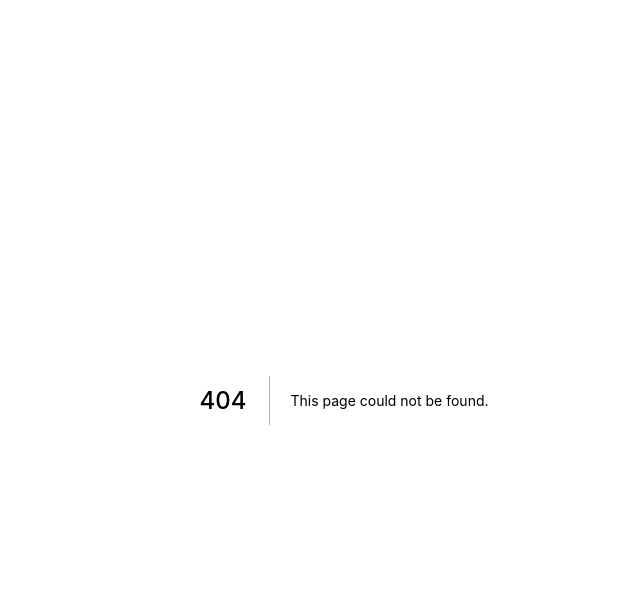
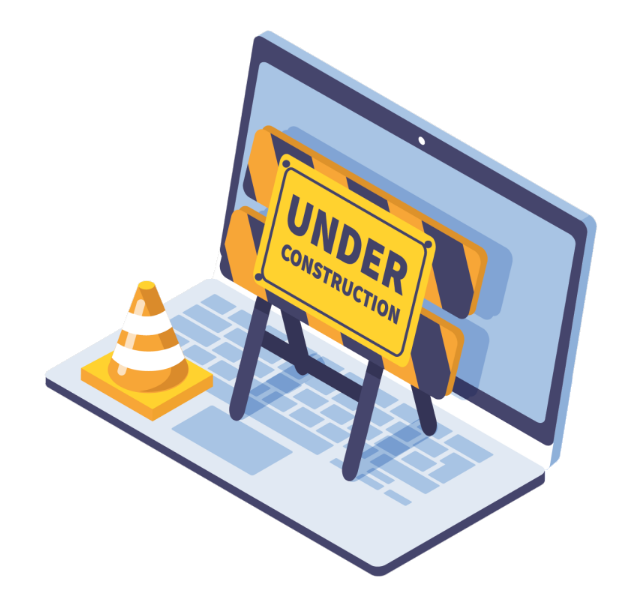
Before and after one commit to SELab-2/OSOC-2, a Next.js app in the folder frontend/: page /login in a window 1280 px wide. Before the commit this address had no page. Shown: the top 616 px of the page, without its empty margins (296-936 px from the left). Built offline with nearby package versions, Linux system fonts and the light colour scheme.

Commit message:
feat: add UnderConstruction component

```diff
--- /dev/null
+++ b/frontend/components/UnderConstruction/UnderConstruction.tsx
@@ -0,0 +1,14 @@
+import styles from "./UnderConstruction.module.css";
+import Image from "next/image";
+import UnderConstructionImage from "../../public/images/under_construction_trans.png";
+import React from "react";
+
+export const UnderConstruction: React.FC = () => {
+    return (<div className={styles.container}>
+        <Image
+            src={UnderConstructionImage}
+            layout="responsive"
+            alt="Site is still under construction"
+        />
+    </div>)
+}
--- /dev/null
+++ b/frontend/pages/login.tsx
@@ -0,0 +1,15 @@
+import type {NextPage} from 'next'
+import styles from '../styles/login.module.css'
+import {UnderConstruction} from "../components/UnderConstruction/UnderConstruction";
+
+const Login: NextPage = () => {
+    return (
+        <div>
+            <div className={styles.header}>
+
+            </div>
+            <UnderConstruction/>
+        </div>)
+}
+
+export default Login;
```
Also changed, not shown: frontend/pages/index.tsx (+3 -10 lines), frontend/components/UnderConstruction/UnderConstruction.module.css (renamed from frontend/styles/index.module.css), frontend/styles/login.module.css (added).
